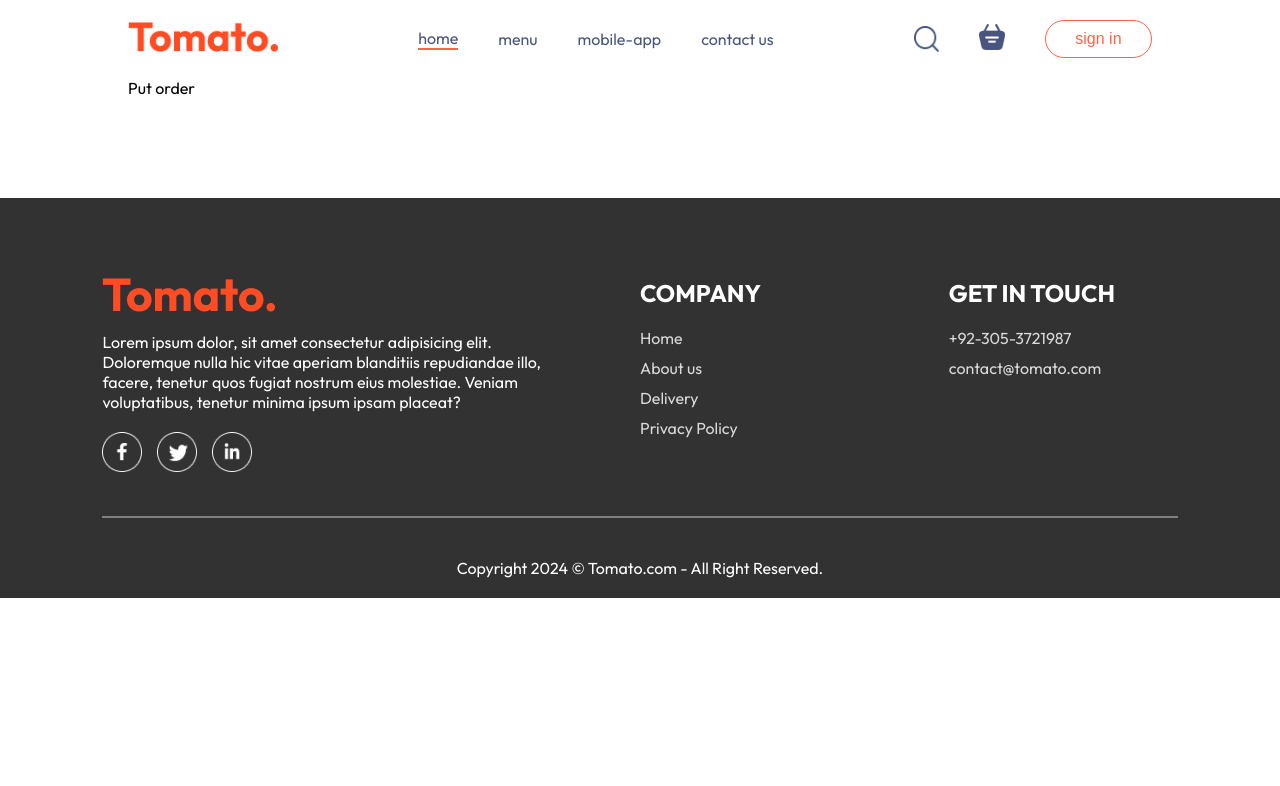
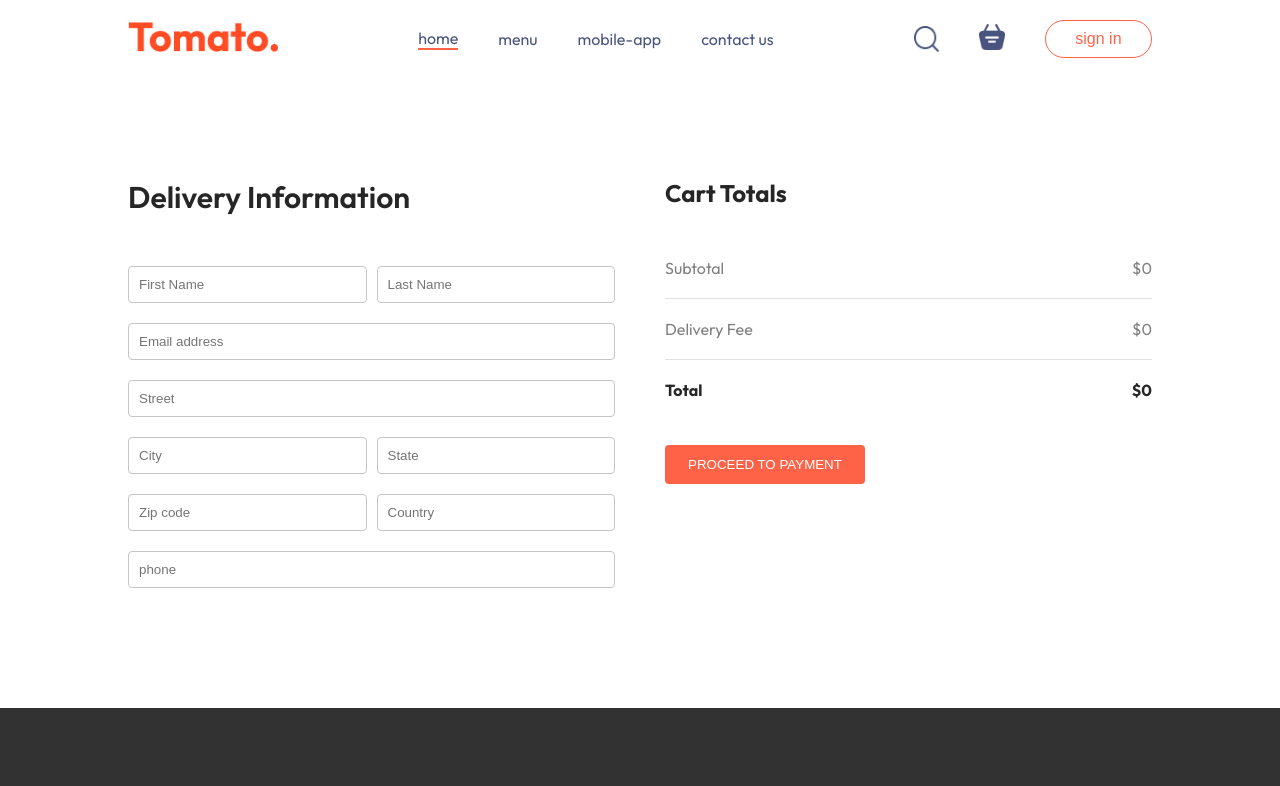
Before and after one commit to saqibbedar/food-del, a React (Vite) app in the folder frontend/: page /order in a window 1280 px wide. Shown: the top 786 px of the page. Built offline with nearby package versions, Linux system fonts and the light colour scheme.

Commit message:
frontend completed

```diff
--- a/frontend/src/pages/Cart/Cart.jsx
+++ b/frontend/src/pages/Cart/Cart.jsx
@@ -1,8 +1,12 @@
 import React, { useContext } from 'react'
+import {useNavigate} from "react-router-dom"
 import './Cart.css'
 import {StoreContext} from "../../context/StoreContext"
 
 const Cart = () => {
+
+  const navigate = useNavigate();
+
   const {cartItems, food_list, removeFromCart, getTotalCartAmount} = useContext(StoreContext)
 
   return (
@@ -48,14 +52,14 @@ const Cart = () => {
           <hr />
           <div className="cart-total-details">
             <p>Delivery Fee</p>
-            <p>${2}</p>
+            <p>${getTotalCartAmount()=== 0? 0: 2}</p>
           </div>
           <hr />
           <div className="cart-total-details">
             <b>Total</b>
-            <b>${getTotalCartAmount()+2}</b>
+            <b>${getTotalCartAmount() === 0 ? 0: getTotalCartAmount() + 2}</b>
           </div>
-          <button>PROCEED TO CHECKOUT</button>
+          <button onClick={()=>navigate("/order")}>PROCEED TO CHECKOUT</button>
         </div>
         <div className="cart-promocode">
           <div>
--- a/frontend/src/pages/PlaceOrder/PlaceOrder.css
+++ b/frontend/src/pages/PlaceOrder/PlaceOrder.css
@@ -0,0 +1,51 @@
+.place-order{
+    display: flex;
+    align-items: start;
+    justify-content: space-between;
+    gap: 50px;
+    margin-top: 100px;
+}
+.place-order-left {
+    width: 100%;
+    max-width: max(30%, 500px);
+}
+.place-order-left .title{
+    color: var(--heading-text);
+    font-size: 30px;
+    font-weight: 600;
+    margin-bottom: 50px;
+}
+.place-order-left input{
+    margin-bottom: 20px;
+    width: 100%;
+    padding: 10px;
+    border: 1px solid #c5c5c5;
+    border-radius: 4px;
+    outline-color: tomato;
+}
+.place-order-left .multi-fields{
+    display: flex;
+    gap: 10px;
+}
+.place-order-right{
+    width: 100%;
+    max-width: max(40%, 500px);
+}
+.place-order-right .cart-total h2{
+    margin-bottom: 35px;
+}
+.place-order .cart-total button{
+    margin-top: 30px;
+}
+@media (max-width:750px) {
+    .place-order{
+        flex-direction: column;
+        gap: 40px;
+    }
+    .place-order-left .title{
+        margin-bottom: 35px;
+    }
+    .place-order-right .cart-total h2{
+        margin-bottom: 20px;
+    }
+}
--- a/frontend/src/pages/PlaceOrder/PlaceOrder.jsx
+++ b/frontend/src/pages/PlaceOrder/PlaceOrder.jsx
@@ -1,11 +1,53 @@
-import React from 'react'
+import React, { useContext } from 'react'
 import './PlaceOrder.css'
+import { StoreContext } from '../../context/StoreContext'
 
 const PlaceOrder = () => {
+
+  const {getTotalCartAmount} = useContext(StoreContext)
+
   return (
-    <div>
-      Put order
-    </div>
+    <form className='place-order' onSubmit={(e)=>e.preventDefault()}>
+      <div className="place-order-left">
+        <p className="title">Delivery Information</p>
+        <div className="multi-fields">
+          <input type="text" placeholder='First Name'/>
+          <input type="text" placeholder='Last Name'/>
+        </div>
+        <input type="email" placeholder='Email address'/>
+        <input type="text" placeholder='Street'/>
+        <div className="multi-fields">
+          <input type="text" placeholder='City'/>
+          <input type="text" placeholder='State'/>
+        </div>
+        <div className="multi-fields">
+          <input type="text" placeholder='Zip code'/>
+          <input type="text" placeholder='Country'/>
+        </div>
+        <input type="text" placeholder='phone' />
+      </div>
+
+      <div className="place-order-right">
+        <div className="cart-total">
+            <h2>Cart Totals</h2>
+            <div className="cart-total-details">
+              <p>Subtotal</p>
+              <p>${getTotalCartAmount()}</p>
+            </div>
+            <hr />
+            <div className="cart-total-details">
+              <p>Delivery Fee</p>
+              <p>${getTotalCartAmount() === 0 ? 0: 2}</p>
+            </div>
+            <hr />
+            <div className="cart-total-details">
+              <b>Total</b>
+              <b>${getTotalCartAmount() === 0 ? 0: getTotalCartAmount() + 2}</b>
+            </div>
+            <button >PROCEED TO PAYMENT</button>
+          </div>
+      </div>
+    </form>
   )
 }
 
```
